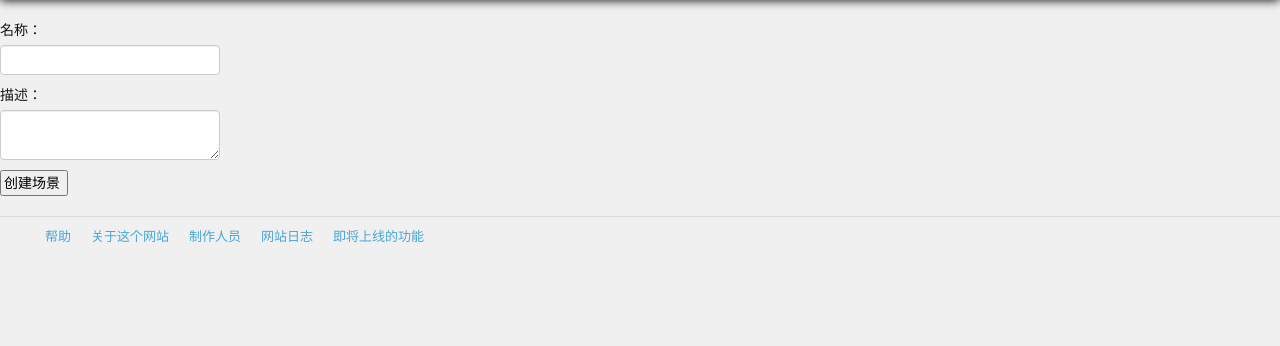
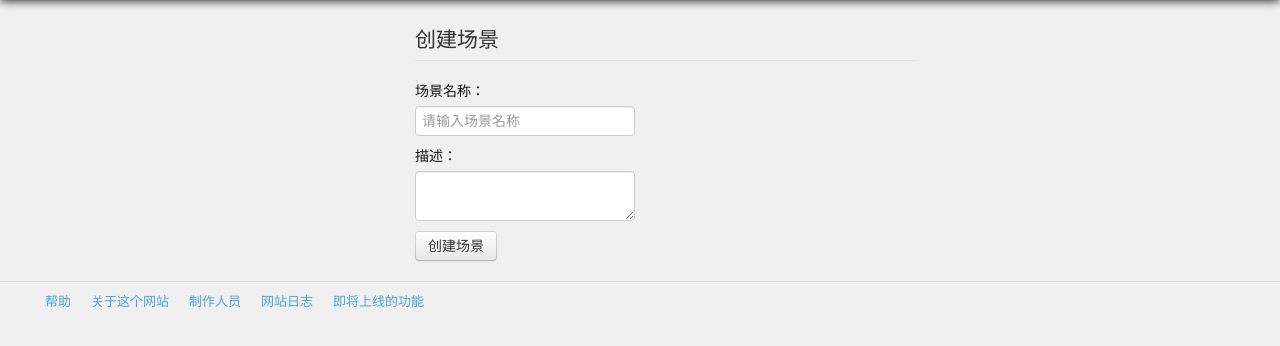
Before and after one commit to maqiangddb/weibo, a PHP site: page /scene?method=add in a window 1280 px wide. Shown: the part 49-395 px from the top of the page. Run offline with PHP 8.4, Linux system fonts and the light colour scheme; data that the repository does not hold is empty; style sheets or scripts are compiled from the project's sources.

Commit message:
场景 ui
删掉无用文件

```diff
--- a/source/css/style.less
+++ b/source/css/style.less
@@ -422,3 +422,9 @@ ul.twit {
         vertical-align: sub;
     }
 }
+
+.scene-form {
+    padding-left: 50px;
+    width: 500px;
+    margin: auto;
+}
--- a/source/source/scene.php
+++ b/source/source/scene.php
@@ -17,6 +17,7 @@ if ($validate_scene) {
 
 switch ($method) {
     case 'add':
+        $set_title = '创建场景';
         $template = _tpl('scene_add_edit');
         $btn_caption = '创建场景';
         $description = '';
@@ -31,6 +32,7 @@ switch ($method) {
         break;
     case 'edit':
         if ($validate_scene) {
+            $set_title = '编辑场景';
             $template = _tpl('scene_add_edit');
             $btn_caption = '就此更改';
             extract($scene->getInfo());
--- a/source/template/scene_add_edit.php
+++ b/source/template/scene_add_edit.php
@@ -8,16 +8,22 @@
 ?>
 <form action="?" method="post">
   <input type="hidden" name="method" value="<?php echo $method; ?>">
+  <div class="scene-form">
+    <fieldset>
+      <legend><?php echo $set_title ?></legend>
       <div>
-        <div>
-            <label>名称：</label>
+          <label>场景名称：</label>
           <?php if ($method=='add') { ?>
-            <input type="text" name="name" />
+          <input type="text" name="name" placeholder="请输入场景名称" />
           <?php } else { ?>
           <span><?php echo $name; ?></span>
           <?php } ?>
       </div>
-        <div><label>描述：</label><textarea name="description"><?php echo $description; ?></textarea></div>
-        <input type="submit" value="<?php echo $btn_caption; ?>" />
+      <div>
+        <label>描述：</label>
+        <textarea name="description"><?php echo $description; ?></textarea>
+      </div>
+      <input type="submit" value="<?php echo $btn_caption; ?>" class="btn" />
+    </fieldset>
   </div>
 </form>
```
Also changed, not shown: source/template/scene_add.php (deleted, +0 -16 lines). Lines whose indentation alone changed are shown as unchanged.
